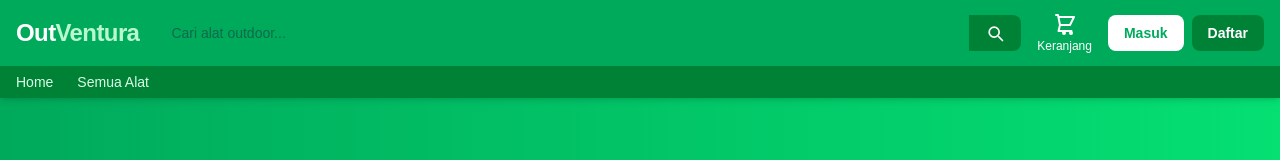
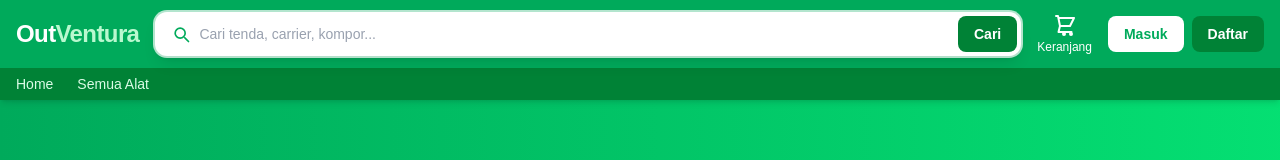
Before and after one commit to MAgSAsli/OutVentura, a React app in the folder frontend/: page / in a window 1280 px wide. Shown: the top 160 px of the page. Built offline with nearby package versions, Linux system fonts and the light colour scheme; no server answers; the HTML template or start-up script is replaced by a standard one.

Commit message:
fix search features

```diff
--- a/frontend/src/component/header.jsx
+++ b/frontend/src/component/header.jsx
@@ -1,17 +1,19 @@
-import { Link, useNavigate } from "react-router-dom";
-import { useState } from "react";
+import { Link, useNavigate, useSearchParams } from "react-router-dom";
 import useCart from "../hooks/useCart";
 
 export default function Header() {
   const { cart } = useCart();
   const totalItems = cart.reduce((sum, item) => sum + item.jumlah, 0);
-  const [search, setSearch] = useState("");
+  const [searchParams] = useSearchParams();
   const navigate = useNavigate();
   const user = JSON.parse(localStorage.getItem("user"));
+  const currentSearch = searchParams.get("q") || "";
 
   const handleSearch = (e) => {
     e.preventDefault();
-    if (search.trim()) navigate(`/products?q=${search}`);
+    const formData = new FormData(e.currentTarget);
+    const query = String(formData.get("search") || "").trim();
+    navigate(query ? `/products?q=${encodeURIComponent(query)}` : "/products");
   };
 
   const handleLogout = () => {
@@ -21,28 +23,32 @@ export default function Header() {
 
   return (
     <header className="bg-[#00AA5B] shadow-md sticky top-0 z-50">
-      <div className="max-w-7xl mx-auto px-4 py-3 flex items-center gap-4">
+      <div className="max-w-7xl mx-auto px-4 py-3 flex flex-wrap md:flex-nowrap items-center gap-3 md:gap-4">
         {/* Logo */}
         <Link to="/" className="text-white text-2xl font-extrabold tracking-tight shrink-0">
           Out<span className="text-green-200">Ventura</span>
         </Link>
 
         {/* Search Bar */}
-        <form onSubmit={handleSearch} className="flex-1 flex">
-          <input
-            type="text"
-            placeholder="Cari alat outdoor..."
-            value={search}
-            onChange={(e) => setSearch(e.target.value)}
-            className="w-full px-4 py-2 rounded-l-lg text-sm outline-none text-gray-800"
-          />
+        <form onSubmit={handleSearch} className="order-3 md:order-none w-full md:flex-1 flex rounded-xl bg-white p-1 shadow-lg ring-2 ring-white/70 focus-within:ring-green-200">
+          <div className="flex flex-1 items-center gap-2 px-3">
+            <svg xmlns="http://www.w3.org/2000/svg" className="h-5 w-5 text-[#00AA5B] shrink-0" fill="none" viewBox="0 0 24 24" stroke="currentColor">
+              <path strokeLinecap="round" strokeLinejoin="round" strokeWidth={2} d="M21 21l-4.35-4.35M17 11A6 6 0 1 1 5 11a6 6 0 0 1 12 0z" />
+            </svg>
+            <input
+              key={currentSearch}
+              name="search"
+              type="text"
+              placeholder="Cari tenda, carrier, kompor..."
+              defaultValue={currentSearch}
+              className="w-full bg-white py-2 text-sm font-medium text-gray-800 placeholder:text-gray-400 outline-none"
+            />
+          </div>
           <button
             type="submit"
-            className="bg-green-700 hover:bg-green-800 text-white px-4 py-2 rounded-r-lg transition"
+            className="bg-green-700 hover:bg-green-800 text-white px-4 py-2 rounded-lg text-sm font-bold transition"
           >
-            <svg xmlns="http://www.w3.org/2000/svg" className="h-5 w-5" fill="none" viewBox="0 0 24 24" stroke="currentColor">
-              <path strokeLinecap="round" strokeLinejoin="round" strokeWidth={2} d="M21 21l-4.35-4.35M17 11A6 6 0 1 1 5 11a6 6 0 0 1 12 0z" />
-            </svg>
+            Cari
           </button>
         </form>
 
--- a/frontend/src/pages/product.jsx
+++ b/frontend/src/pages/product.jsx
@@ -12,7 +12,8 @@ const Products = () => {
   const { addToCart } = useCart();
   const navigate = useNavigate();
 
-  const searchQuery = searchParams.get('q');
+  const searchQuery = (searchParams.get('q') || '').trim();
+  const normalizedSearch = searchQuery.toLowerCase();
 
   useEffect(() => {
     api.get('/alat')
@@ -26,7 +27,15 @@ const Products = () => {
   // Filter
   let filtered = products.filter(p => {
     if (activeKategori !== 'Semua' && p.kategori !== activeKategori) return false;
-    if (searchQuery && !p.nama_alat.toLowerCase().includes(searchQuery.toLowerCase())) return false;
+    if (normalizedSearch) {
+      const searchableText = [
+        p.nama_alat,
+        p.kategori,
+        p.deskripsi,
+      ].filter(Boolean).join(' ').toLowerCase();
+
+      if (!searchableText.includes(normalizedSearch)) return false;
+    }
     return true;
   });
 
```
Also changed, not shown: 1 other file (tests, documents, lock files or other folders).
